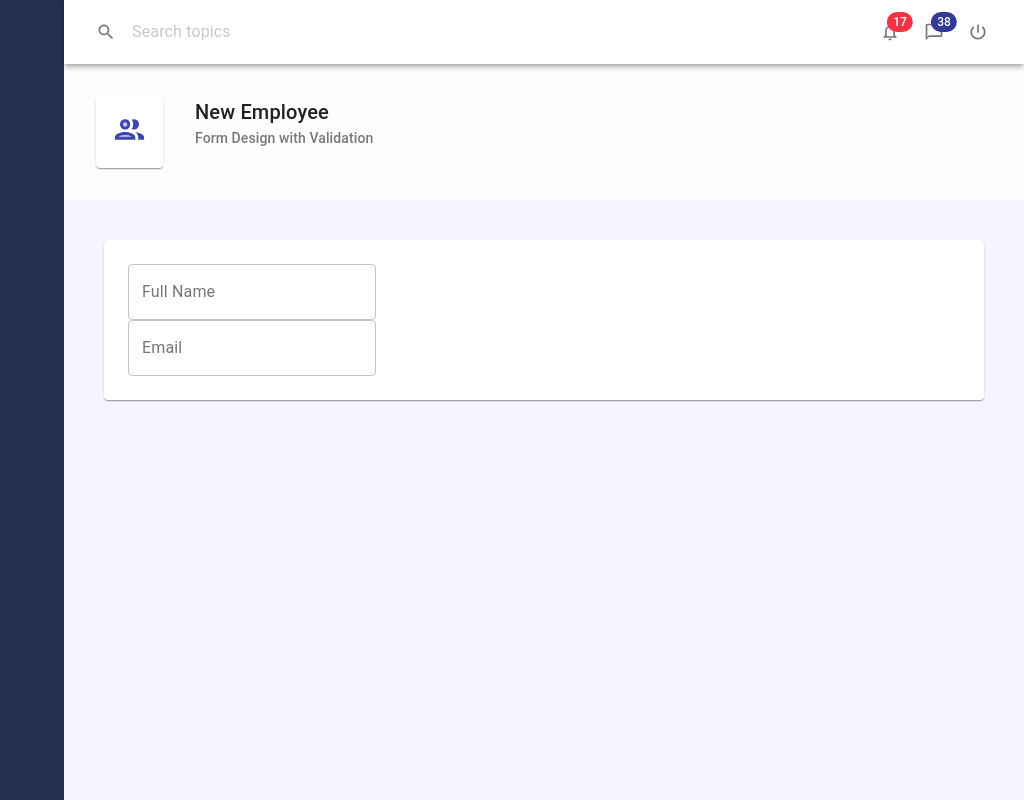
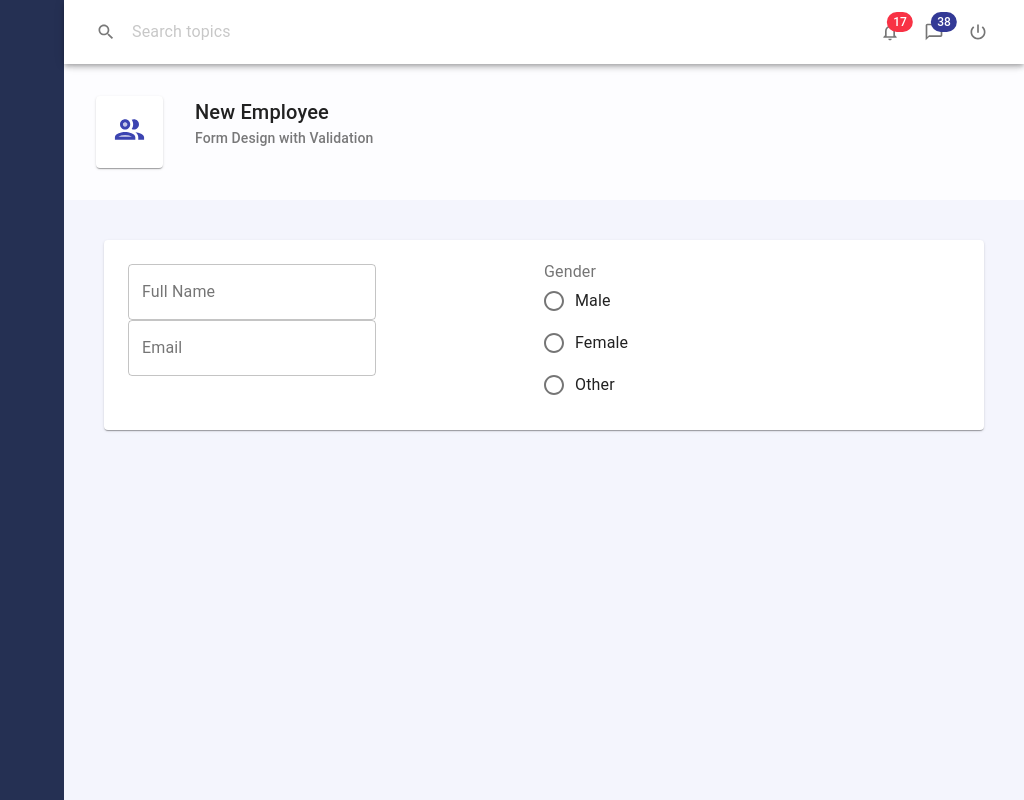
Before and after one commit to JWoltjen/material-ui-demo2, a React (Create React App) app: page / in a window 1280 px wide. Shown: the whole page, without its empty margins (256-1280 px from the left). Built offline with nearby package versions, Linux system fonts and the light colour scheme.

Commit message:
Add radio buttons to EmployeeForm

```diff
--- a/src/Pages/Employees/EmployeeForm.js
+++ b/src/Pages/Employees/EmployeeForm.js
@@ -1,5 +1,5 @@
 import React, {useState, useEffect} from 'react';
-import {Grid, TextField, makeStyles} from '@material-ui/core';
+import {Grid, TextField, makeStyles, FormControl, RadioGroup, FormControlLabel, Radio, FormLabel} from '@material-ui/core';
 import {useForm, Form} from '../../Components/useForm';
 
 const initialValues = {
@@ -42,7 +42,16 @@ export default function EmployeeForm() {
                         onChange={handleInputChange}
                         />
                     </Grid>
-                    <Grid item xs={6}></Grid>
+                    <Grid item xs={6}>
+                        <FormControl>
+                            <FormLabel>Gender</FormLabel>
+                                <RadioGroup>
+                                    <FormControlLabel value="male" control={<Radio/>} label="Male" />
+                                     <FormControlLabel value="female" control={<Radio/>} label="Female" />
+                                      <FormControlLabel value="other" control={<Radio/>} label="Other" />
+                                </RadioGroup>
+                        </FormControl>
+                    </Grid>
                 </Grid>
             </useForm>
     )
```
Also changed, not shown: src/Components/Controls/Input.js (added, +10 -0 lines), 1 other file (tests, documents, lock files or other folders).
